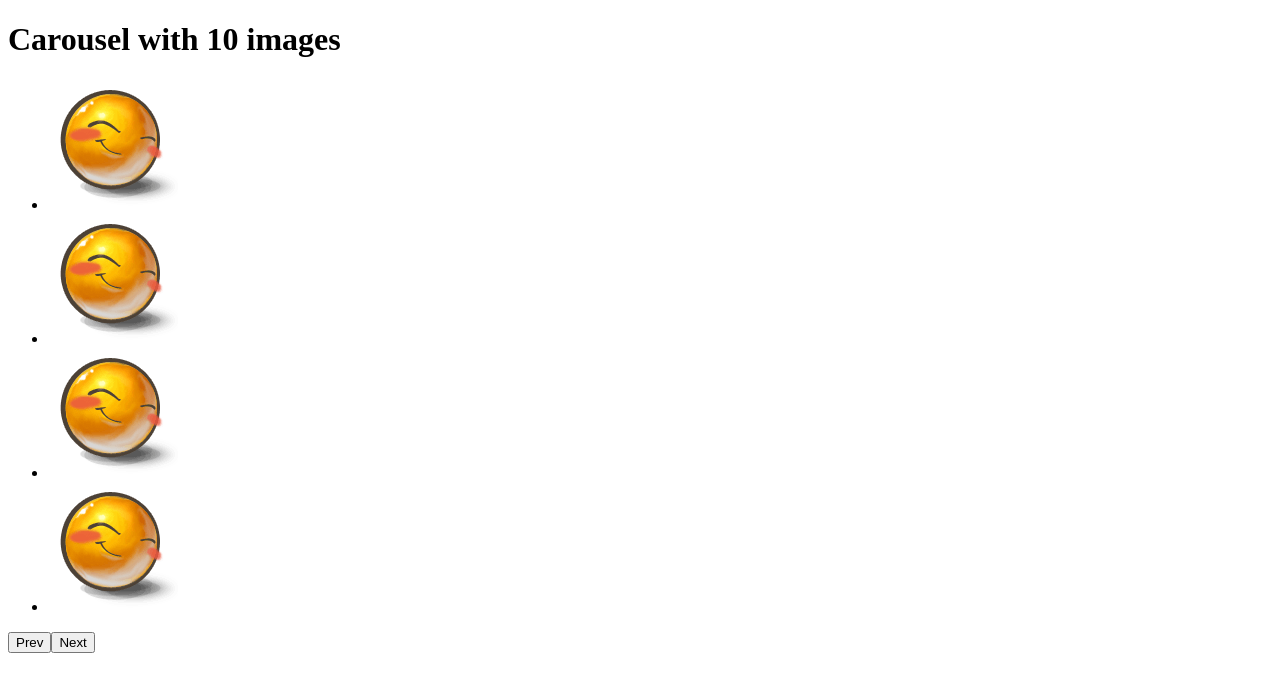
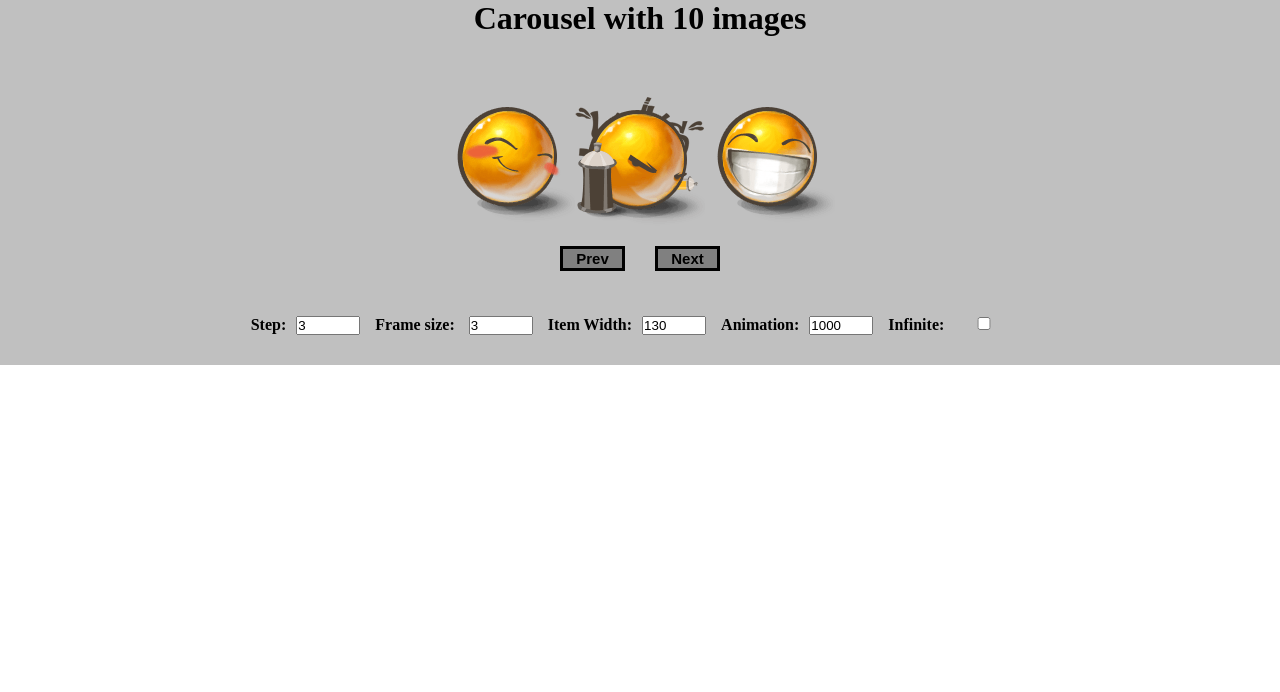
Before and after one commit to mate-academy/react_carousel, a React (Create React App) app: page / in a window 1280 px wide. Shown: the top 692 px of the page. Built offline with nearby package versions, Linux system fonts and the light colour scheme; the HTML template or start-up script is replaced by a standard one.

Commit message:
Solution

```diff
--- a/package.json
+++ b/package.json
@@ -17,7 +17,7 @@
     "@mate-academy/cypress-tools": "^1.0.4",
     "@mate-academy/eslint-config-react": "*",
     "@mate-academy/eslint-config-react-typescript": "*",
-    "@mate-academy/scripts": "^1.2.1",
+    "@mate-academy/scripts": "^1.2.8",
     "@mate-academy/students-ts-config": "*",
     "@mate-academy/stylelint-config": "*",
     "@types/node": "^17.0.23",
--- a/src/App.scss
+++ b/src/App.scss
@@ -1 +1,22 @@
-// style go here
+.App {
+  text-align: center;
+  background-color: silver;
+}
+
+.field {
+  margin: 30px 0;
+  padding-bottom: 30px;
+  font-weight: 700;
+
+  &__label {
+    margin-right: 15px;
+  }
+
+  &__input {
+    width: 60px;
+  }
+
+  &__name {
+    margin-right: 10px;
+  }
+}
--- a/src/App.tsx
+++ b/src/App.tsx
@@ -3,7 +3,12 @@ import './App.scss';
 import Carousel from './components/Carousel';
 
 interface State {
-  images: string[];
+  images: string[],
+  step: number,
+  frameSize: number,
+  itemWidth: number,
+  animationDuration: number,
+  infinite: boolean,
 }
 
 class App extends React.Component<{}, State> {
@@ -20,17 +25,135 @@ class App extends React.Component<{}, State> {
       './img/9.png',
       './img/10.png',
     ],
+    step: 3,
+    frameSize: 3,
+    itemWidth: 130,
+    animationDuration: 1000,
+    infinite: false,
   };
 
   render() {
-    const { images } = this.state;
+    const {
+      images,
+      step,
+      frameSize,
+      itemWidth,
+      animationDuration,
+      infinite,
+    } = this.state;
 
     return (
       <div className="App">
         {/* eslint-disable-next-line */}
-        <h1>Carousel with {images.length} images</h1>
+        <h1 data-cy="title">Carousel with {images.length} images</h1>
 
-        <Carousel />
+        <Carousel
+          images={images}
+          step={step}
+          frameSize={frameSize}
+          itemWidth={itemWidth}
+          animationDuration={animationDuration}
+          infinite={infinite}
+        />
+
+        <div className="field">
+          <label
+            htmlFor="step"
+            className="field__label"
+          >
+            <span className="field__name">Step:</span>
+            <input
+              id="step"
+              type="text"
+              className="field__input"
+              value={step}
+              min={1}
+              max={images.length}
+              onChange={(e) => {
+                this.setState({
+                  step: +e.target.value,
+                });
+              }}
+            />
+          </label>
+
+          <label
+            htmlFor="frame-size"
+            className="field__label"
+          >
+            <span className="field__name">Frame size: </span>
+            <input
+              id="frame-size"
+              type="number"
+              className="field__input"
+              value={frameSize}
+              min={1}
+              max={images.length}
+              onChange={(e) => {
+                this.setState({
+                  frameSize: +e.target.value,
+                });
+              }}
+            />
+          </label>
+
+          <label
+            htmlFor="item-width"
+            className="field__label"
+          >
+            <span className="field__name">Item Width:</span>
+            <input
+              id="item-width"
+              type="number"
+              className="field__input"
+              value={itemWidth}
+              min={130}
+              max={390}
+              onChange={(e) => {
+                this.setState({
+                  itemWidth: +e.target.value,
+                });
+              }}
+            />
+          </label>
+
+          <label
+            htmlFor="animation"
+            className="field__label"
+          >
+            <span className="field__name">Animation:</span>
+            <input
+              id="animation"
+              type="number"
+              className="field__input"
+              value={animationDuration}
+              min={500}
+              max={5000}
+              onChange={(e) => {
+                this.setState({
+                  animationDuration: +e.target.value,
+                });
+              }}
+            />
+          </label>
+
+          <label
+            htmlFor="infinite"
+            className="field__label"
+          >
+            <span className="field__name">Infinite:</span>
+            <input
+              id="infinite"
+              type="checkbox"
+              className="field__input"
+              onChange={(e) => {
+                this.setState({
+                  infinite: e.target.checked,
+                });
+              }}
+            />
+          </label>
+        </div>
       </div>
     );
   }
--- a/src/components/Carousel.scss
+++ b/src/components/Carousel.scss
@@ -1 +1,34 @@
-// style go here
+* {
+  margin: 0;
+  padding: 0;
+}
+
+.Carousel {
+  margin: 0 auto;
+  padding: 0;
+  text-align: center;
+
+  &__list {
+    display: flex;
+    align-items: center;
+    margin-top: 60px;
+    list-style: none;
+    overflow: hidden;
+    padding: 0;
+  }
+
+  &__item {
+    text-decoration: none;
+    width: 130px;
+  }
+}
+
+.button {
+  width: 65px;
+  height: 25px;
+  margin: 15px;
+  font-weight: 700;
+  font-size: 15px;
+  background-color: gray;
+  border: 3px solid black;
+}
--- a/src/components/Carousel.tsx
+++ b/src/components/Carousel.tsx
@@ -1,18 +1,111 @@
 import React from 'react';
 import './Carousel.scss';
 
-const Carousel: React.FC = () => (
-  <div className="Carousel">
-    <ul className="Carousel__list">
-      <li><img src="./img/1.png" alt="1" /></li>
-      <li><img src="./img/1.png" alt="2" /></li>
-      <li><img src="./img/1.png" alt="3" /></li>
-      <li><img src="./img/1.png" alt="4" /></li>
-    </ul>
+type Props = {
+  images: string[],
+  step: number,
+  frameSize: number,
+  itemWidth: number,
+  animationDuration: number,
+};
 
-    <button type="button">Prev</button>
-    <button type="button">Next</button>
-  </div>
-);
+type State = {
+  currentIndex: number,
+};
+
+class Carousel extends React.Component<Props, State> {
+  state = {
+    currentIndex: 0,
+  };
+
+  handleClick = (step: number) => {
+    const { images, frameSize } = this.props;
+    const { currentIndex } = this.state;
+    const firstIndex = 0;
+    const lastIndex = images.length - frameSize;
+    let nextIndex = currentIndex + step;
+
+    if (step > 0) {
+      if (currentIndex === lastIndex) {
+        nextIndex = firstIndex;
+      } else if (nextIndex > lastIndex) {
+        nextIndex = lastIndex;
+      }
+    }
+
+    if (step < 0) {
+      if (currentIndex === firstIndex) {
+        nextIndex = lastIndex;
+      } else if (nextIndex < firstIndex) {
+        nextIndex = firstIndex;
+      }
+    }
+
+    this.setState({
+      currentIndex: nextIndex,
+    });
+  };
+
+  render() {
+    const {
+      images,
+      step,
+      frameSize,
+      itemWidth,
+      animationDuration,
+    } = this.props;
+
+    const { currentIndex } = this.state;
+
+    return (
+      <div
+        className="Carousel"
+        style={{
+          width: `${frameSize * itemWidth}px`,
+        }}
+      >
+        <ul className="Carousel__list">
+          {images.map((img, index) => (
+            <li
+              className="Carousel__item"
+              style={{
+                transform: `translateX(${-currentIndex * itemWidth}px)`,
+                animation: `${animationDuration}ms`,
+              }}
+            >
+              <img
+                src={img}
+                alt={`${index}`}
+                style={{
+                  width: `${itemWidth}px`,
+                }}
+              />
+            </li>
+          ))}
+        </ul>
+
+        <button
+          className="button"
+          type="button"
+          onClick={() => {
+            this.handleClick(-step);
+          }}
+        >
+          Prev
+        </button>
+        <button
+          className="button"
+          type="button"
+          data-cy="next"
+          onClick={() => {
+            this.handleClick(step);
+          }}
+        >
+          Next
+        </button>
+      </div>
+    );
+  }
+}
 
 export default Carousel;
```
Also changed, not shown: 1 other file (tests, documents, lock files or other folders).
